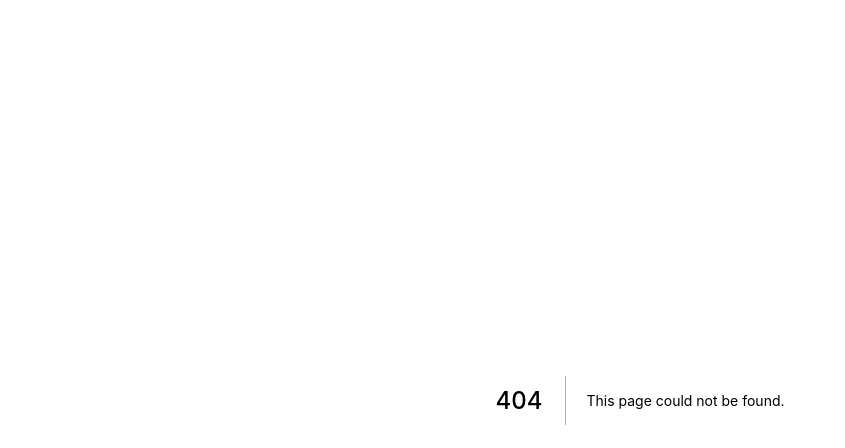
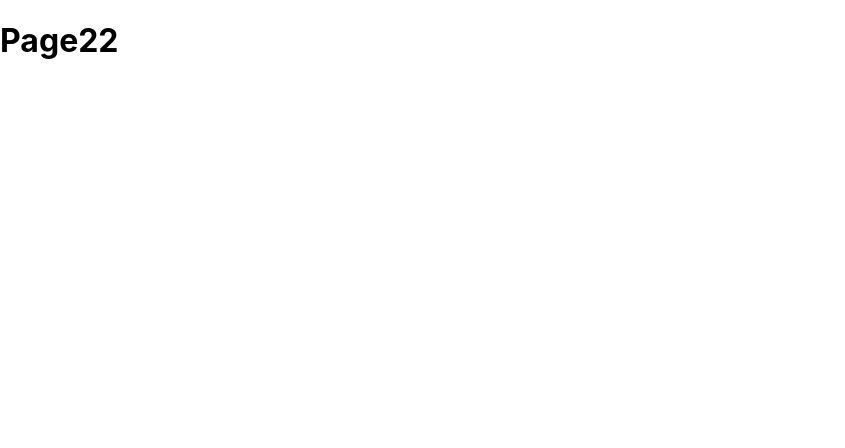
Before and after one commit to 9rganizedchaos/merging-practice, a Next.js app: page /page22 in a window 1280 px wide. Before the commit this address had no page. Shown: the top 448 px of the page, without its empty margins (0-845 px from the left). Built offline with nearby package versions, Linux system fonts and the light colour scheme.

Commit message:
feat: DEV page22 추가

```diff
--- /dev/null
+++ b/pages/page22.js
@@ -0,0 +1,5 @@
+function Page22() {
+  return <h1>Page22</h1>;
+}
+
+export default Page22;
```
